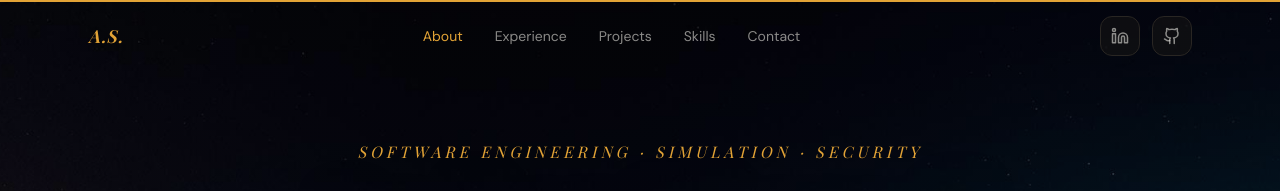
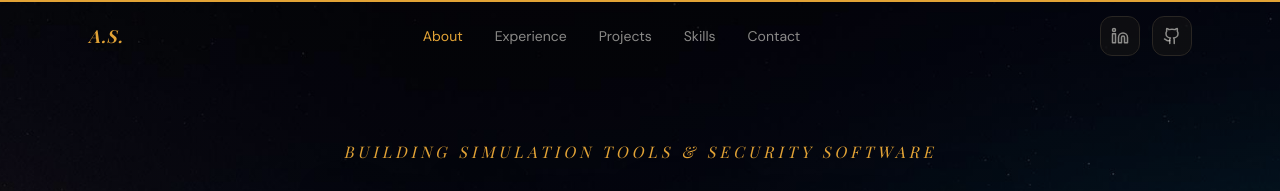
Before and after one commit to Anomaly-E-E/Anomaly-E-E.github.io, a React (Vite) app: page / in a window 1280 px wide. Shown: the top 191 px of the page. Built offline with nearby package versions, Linux system fonts and the light colour scheme; the HTML template or start-up script is replaced by a standard one; a web font is replaced by a local one.

Commit message:
reword hero tagline

```diff
--- a/src/components/sections/HeroSection.tsx
+++ b/src/components/sections/HeroSection.tsx
@@ -36,7 +36,7 @@ const HeroSection = () => {
           transition={{ duration: 0.6, delay: 0.2 }}
           className="font-display italic text-primary text-sm md:text-base mb-4 tracking-[0.25em] uppercase"
         >
-          Software Engineering · Simulation · Security
+          Building simulation tools &amp; security software
         </motion.p>
 
         <motion.h1
@@ -115,7 +115,7 @@ const HeroSection = () => {
         transition={{ delay: 1.2 }}
         className="absolute bottom-10 left-1/2 -translate-x-1/2 animate-float"
       >
-        <a href="#about">
+        <a href="#about" aria-label="Scroll to about">
           <ArrowDown className="text-primary/50" size={20} />
         </a>
       </motion.div>
```
